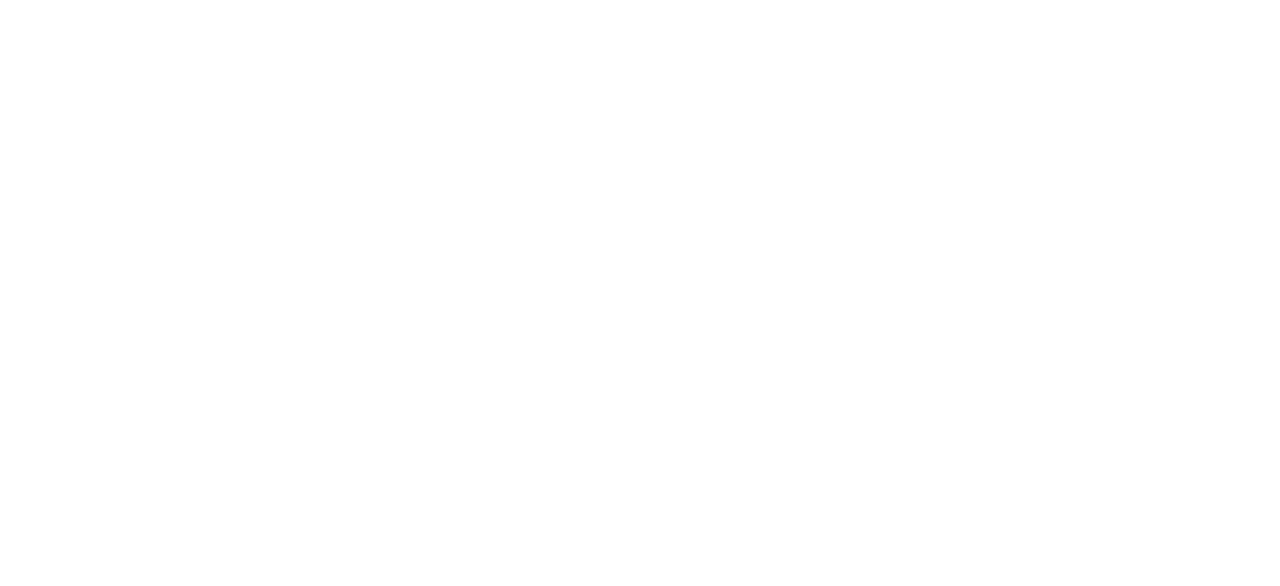
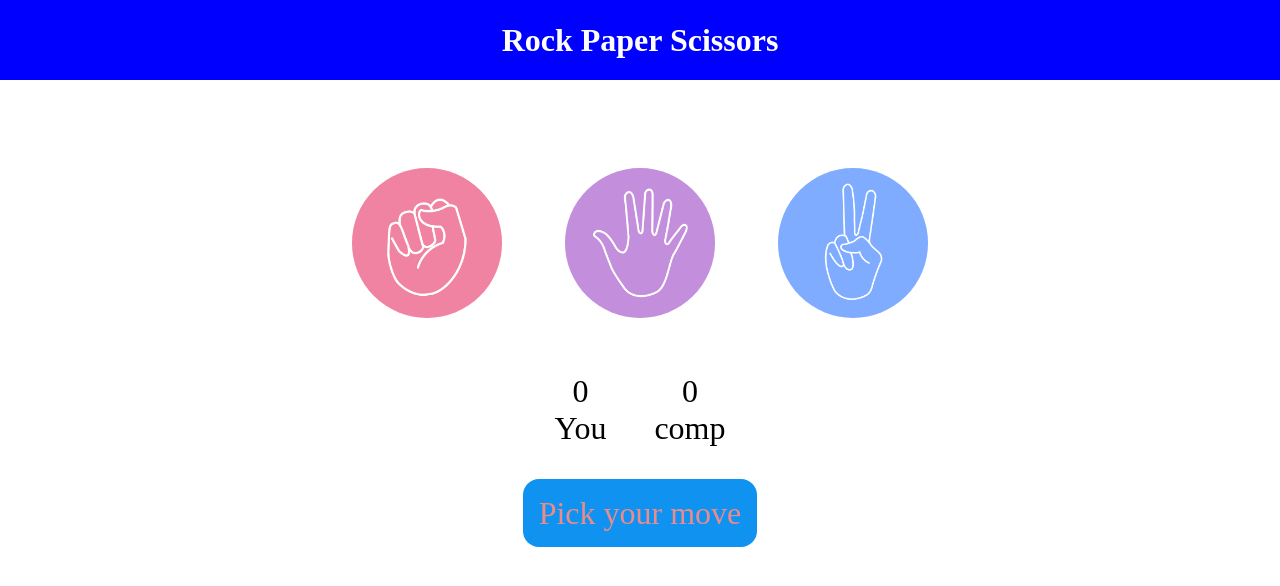
Before and after one commit to ranasanjip/Rock-Paper-Scissors, a plain HTML site: page index.html in a window 1280 px wide. Drawn offline with Linux system fonts and the light colour scheme.

Commit message:
updatation

```diff
--- a/index.html
+++ b/index.html
@@ -3,10 +3,39 @@
 <head>
     <meta charset="UTF-8">
     <meta name="viewport" content="width=device-width, initial-scale=1.0">
-    <title>Document</title>
+    <title>Rock Paper Scissors Game</title>
     <link rel="stylesheet" href="style.css">
 </head>
 <body>
+    <h1>Rock Paper Scissors</h1>
+    <div class="choices">
+        <div class="choice" id="rock">
+            <img src="images/rock.png" alt="Rock">
+        </div>
+        <div class="choice" id="paper">
+            <img src="images/paper.png" alt="Paper">
+        </div>
+        <div class="choice" id="scissors">
+            <img src="images/scissors.png" alt="scissors">
+        </div>
+    </div>
+
+
+    <div class="score-board">
+        <div class="score">
+            <p id="user-score">0</p>
+            <p>You</p>
+        </div>
+        <div class="score">
+            <p id="comp-score">0</p>
+            <p>comp</p>
+        </div>
+    </div>
+
+    <div class="msg-container">
+        <p id="msg">Pick your move</p>
+    </div>
+
     <script src="script.js"></script>
 </body>
 </html>
--- a/script.js
+++ b/script.js
@@ -0,0 +1,65 @@
+let userScore = 0;
+let compScore = 0;
+
+const choices = document.querySelectorAll(".choice");
+const msg = document.querySelector("#msg");
+
+const userScorePara = document.querySelector("#user-score");
+const comScorePara = document.querySelector("#comp-score");
+
+const genCompChoice = ()=>{
+    const options = ["rock","paper","scissors"];
+    const randomIdx = Math.floor(Math.random()*3);
+    return options[randomIdx];
+}
+
+const drawGame = ()=>{
+   console.log("Game was draw!");
+   msg.innerText = "The Game is Draw! Play again.";
+   msg.style.backgroundColor = "rgb(15, 146, 240)";
+}
+
+const showWinner = (result,userChoice,compChoice)=>{
+    if(result){
+        userScore++;
+        userScorePara.innerText = userScore;
+        // console.log("You Win!");
+        msg.innerText = `You Win! your ${userChoice} beats ${compChoice}`;
+        msg.style.backgroundColor = "green";
+    }else{
+        compScore++;
+        comScorePara.innerText = compScore;
+        // console.log("You Lose!");
+        msg.innerText = `You Lost! ${compChoice} beats your ${userChoice}`;
+        msg.style.backgroundColor = "red";
+    }
+}
+
+const playGame = (userChoice) =>{
+    // console.log("user choice = ",userChoice);
+    //Generate computer choice
+    const compChoice = genCompChoice();
+    // console.log("comp choice:",compChoice);
+
+    if(userChoice===compChoice){
+       drawGame();
+    }else{
+        let userWin = true;
+        if(userChoice === "rock"){
+            userWin = compChoice === "paper"?false:true;
+        }else if(userChoice === "paper"){
+            userWin = compChoice === "scissors"?false:true;
+        }else{
+            userWin = compChoice === "rock"?false:true;
+        }
+        showWinner(userWin,userChoice,compChoice);
+    }
+}
+
+choices.forEach((choice)=>{
+    choice.addEventListener("click",()=>{
+        // console.log(choice);
+     const userChoice = choice.getAttribute("id");
+     playGame(userChoice);
+    })
+})
--- a/style.css
+++ b/style.css
@@ -0,0 +1,69 @@
+*{
+    margin: 0;
+    padding: 0;
+    text-align: center;
+}
+
+h1{
+    background-color: blue;
+    color: white;
+    height: 5rem;
+    line-height: 5rem;
+}
+
+.choice{
+    height: 165px;
+    width: 165px;
+    border-radius: 50%;
+    display: flex;
+    justify-content: center;
+    align-items: center;
+
+}
+.choice:hover{
+   background-color: rgb(103, 79, 239);
+   transition: all ease-in-out 0.3s;
+   cursor: pointer;
+}
+img{
+    height: 150px;
+    width: 150px;
+    object-fit: cover;
+    border-radius:50%;
+}
+
+.choices{
+    display: flex;
+    justify-content: center;
+    align-items: center;
+    gap: 3rem;
+    margin-top: 5rem;
+}
+
+.score-board{
+    margin-top: 3rem;
+    display: flex;
+    justify-content: center;
+    align-items: center;
+    gap: 3rem;
+}
+.score{
+    font-size: 2rem;
+    display: flex;
+    justify-content: center;
+    align-items: center;
+    flex-direction: column;
+}
+
+.msg-container{
+    margin-top: 3rem;
+}
+
+#msg{
+    display: inline;
+    font-size: 2rem;
+    background-color: rgb(15, 146, 240);
+    border-radius: 1rem;
+    padding: 1rem;
+    color: rgb(235, 139, 139);
+}
```
